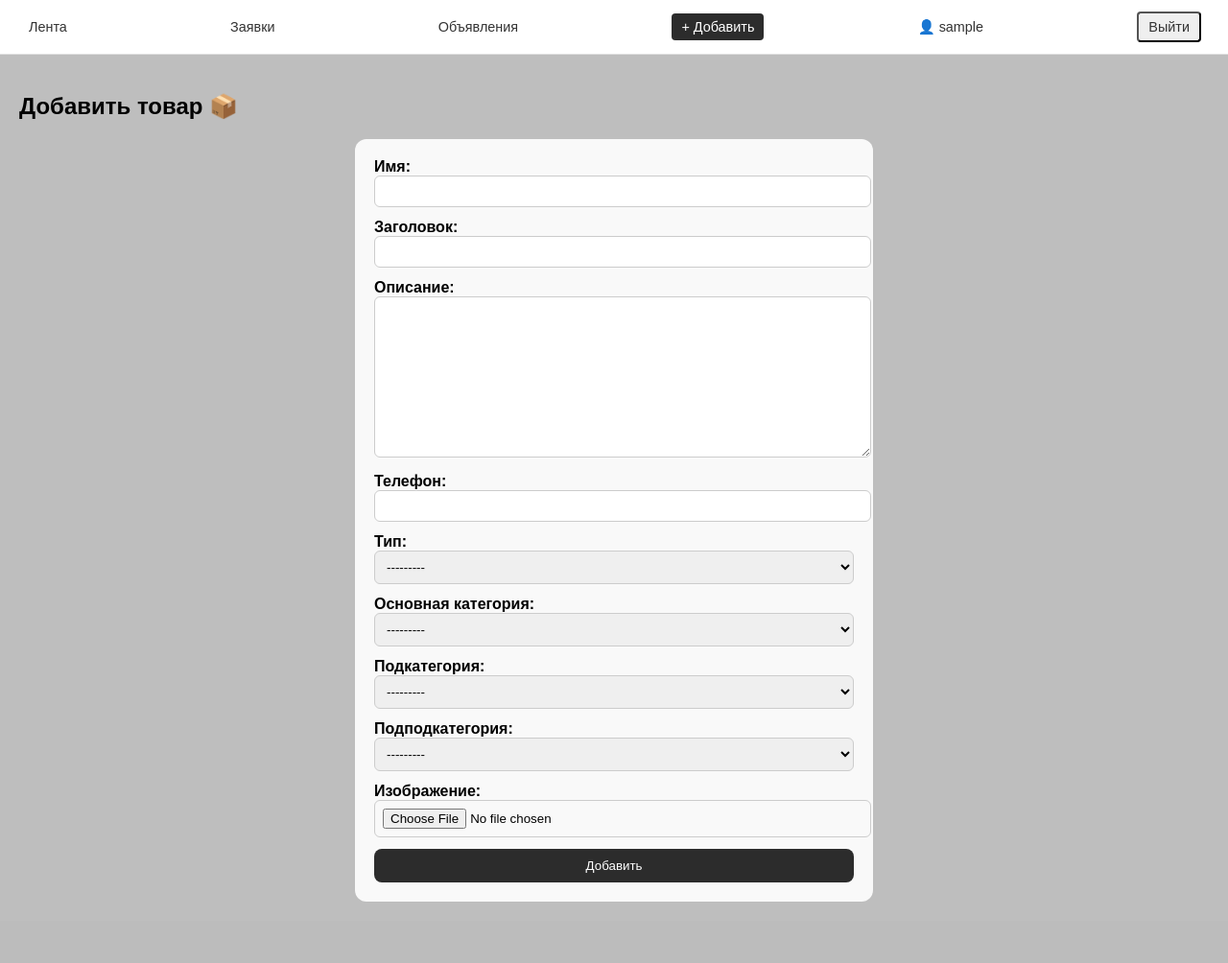
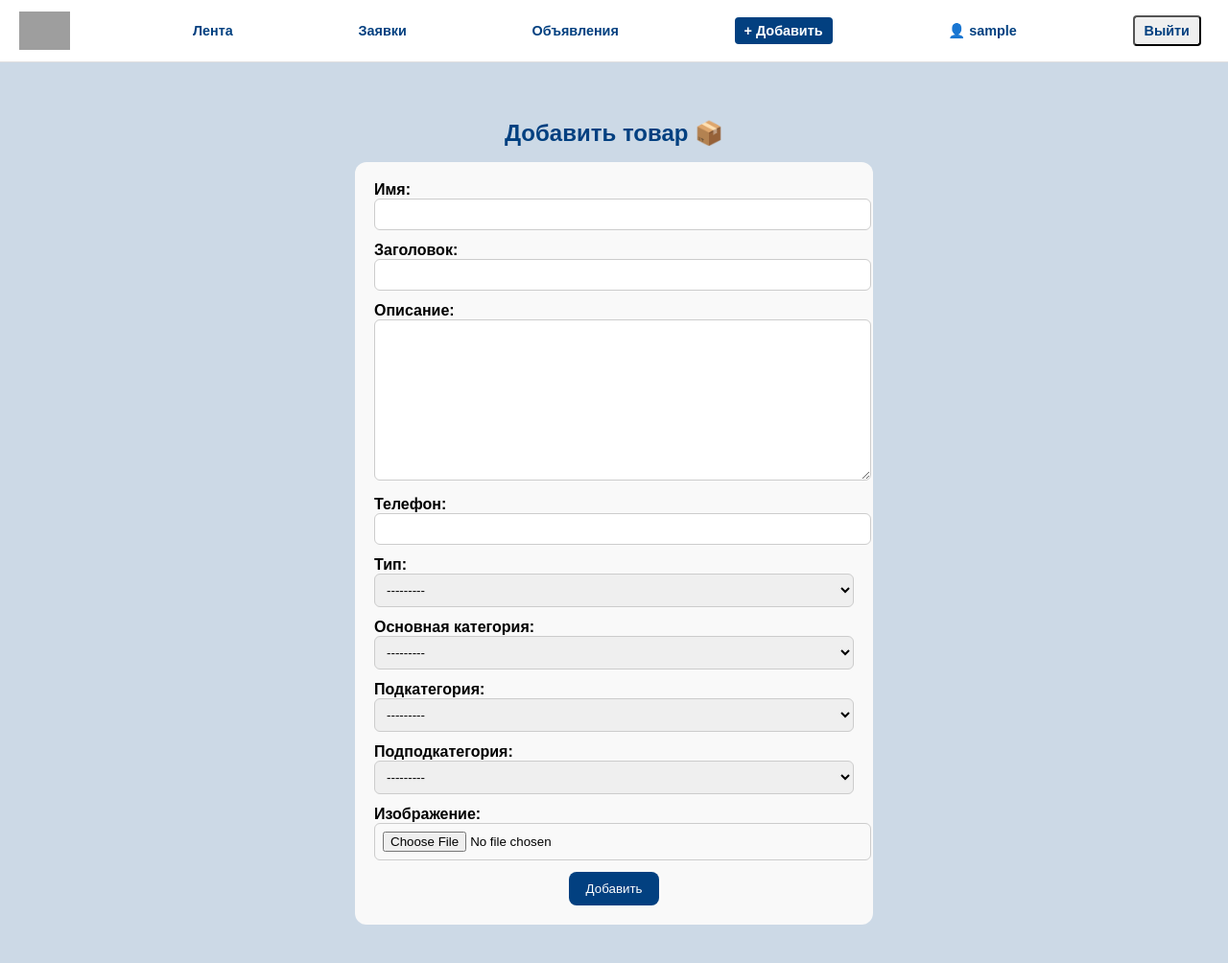
Before and after one commit to AyanaTuryskulova/CharityAlmauWeb, a Django app: page /add/ in a window 1280 px wide. Shown: the whole page at 96% size. Before the commit the page ends 940 px from the top, so only its background shows below. Run offline with Django 5.2, Linux system fonts and the light colour scheme; the visitor is signed in with stand-in values (Sample User, id 1); data that the repository does not hold is empty; grey boxes are pictures that could not be loaded.

Commit message:
новый дизайн

```diff
--- a/core/templates/add_product.html
+++ b/core/templates/add_product.html
@@ -4,10 +4,8 @@
 {% block title %}Добавить товар{% endblock %}
 
 {% block content %}
-
-
-
-<h2>Добавить товар 📦</h2>
+<div class="add-page"> <!-- НОВАЯ обёртка для центрирования -->
+    <h2 class="add-title">Добавить товар 📦</h2>
 
     <form method="post" enctype="multipart/form-data" class="product-form">
         {% csrf_token %}
@@ -37,7 +35,6 @@
             {{ form.type }}
         </div>
 
-    <!-- Используем форму, чтобы сохранить данные -->
         <div>
             <label for="id_main_category">Основная категория:</label>
             {{ form.main_category }}
@@ -60,17 +57,65 @@
 
         <button type="submit">Добавить</button>
     </form>
+</div>
 
 <style>
+    /* Центрируем заголовок и форму по середине экрана */
+    .add-page {
+        min-height: calc(100vh - 120px);
+        /* запас под навбар/отступы */
+        display: flex;
+        flex-direction: column;
+        align-items: center;
+        /* по горизонтали */
+        justify-content: center;
+        /* по вертикали */
+        padding: 20px 12px;
+    }
+
+    .add-title {
+        text-align: center;
+        color: #024080;
+        /* фирменный синий */
+        margin-bottom: 16px;
+    }
+
     .product-form {
         max-width: 500px;
-        margin: auto;
+        width: 100%;
+        margin: 0 auto;
+        /* на всякий случай */
         display: flex;
         flex-direction: column;
         gap: 12px;
         padding: 20px;
         background: #f9f9f9;
         border-radius: 12px;
+    }
+
+    .product-form label {
+        font-weight: bold;
+    }
+
+    .product-form select,
+    .product-form input,
+    .product-form textarea {
+        padding: 8px;
+        border-radius: 6px;
+        border: 1px solid #ccc;
+        width: 100%;
+    }
+
+    /* Кнопка по центру */
+    .product-form button {
+        background-color: #024080;
+        color: white;
+        padding: 10px 18px;
+        border: none;
+        border-radius: 8px;
+        cursor: pointer;
+        align-self: center;
+        /* центрируем кнопку внутри формы */
     }
 
     .back-button {
@@ -86,33 +131,6 @@
 
     .back-button:hover {
         background-color: #ddd;
-    }
-
-
-    .product-form label {
-        font-weight: bold;
-    }
-
-    .product-form select,
-    .product-form input,
-    .product-form textarea {
-        padding: 8px;
-        border-radius: 6px;
-        border: 1px solid #ccc;
-        width: 100%;
-    }
-
-    .product-form button {
-        background-color: #2C2C2C;
-        color: white;
-        padding: 10px;
-        border: none;
-        border-radius: 8px;
-        cursor: pointer;
-    }
-
-    .product-form button:hover {
-        background-color: #2C2C2C;
     }
 </style>
 
@@ -137,6 +155,7 @@
                 });
         }
 
+        if (mainCategory) {
             mainCategory.addEventListener('change', function () {
                 const id = this.value;
                 if (id) {
@@ -145,13 +164,16 @@
                     subSubcategory.disabled = true;
                 }
             });
+        }
 
+        if (subcategory) {
             subcategory.addEventListener('change', function () {
                 const id = this.value;
                 if (id) {
                     loadCategories(id, subSubcategory, '-- Выберите под-подкатегорию --');
                 }
             });
+        }
     });
 </script>
 {% endblock %}
--- a/core/templates/base.html
+++ b/core/templates/base.html
@@ -8,7 +8,7 @@
     <style>
         /* тело и навигация */
         body {
-            background: #BEBEBE;
+            background: #ccd9e6;
             font-family: Arial, sans-serif;
             margin: 0;
             padding: 0;
@@ -18,7 +18,7 @@
             display: flex;
             justify-content: space-between;
             align-items: center;
-            background: #fff;
+            background: #ffffff;
             padding: 12px 20px;
             border-bottom: 1px solid #e0e0e0;
             position: sticky;
@@ -30,7 +30,8 @@
         nav.navbar span,
         nav.navbar form button {
             font-size: .9rem;
-            color: #333;
+            font-weight: bold;
+            color: #024080;
             text-decoration: none;
             padding: 6px 10px;
             border-radius: 4px;
@@ -40,11 +41,11 @@
 
         nav.navbar a:hover,
         nav.navbar form button:hover {
-            background: #f0f0f0;
+            background: #ccd9e6;
         }
 
         nav.navbar a[href$="add/"] {
-            background: #2C2C2C;
+            background: #024080;
             color: #fff;
         }
 
@@ -67,9 +68,14 @@
             }
         }
 
+        .logo {
+            height: 40px;
+            margin-right: 15px;
+        }
+
         /* каждая секция заявок */
         .request-section {
-            background: #ccc;
+            background: #ffffff;
             padding: 16px;
             border-radius: 8px;
         }
@@ -77,13 +83,13 @@
         .request-section h2 {
             margin: 0 0 16px;
             font-size: 1.25rem;
-            color: #333;
+            color: #024080;
         }
 
         /* карточка заявки */
         .request-card {
             display: flex;
-            background: #fff;
+            background: #ccd9e6;
             padding: 16px;
             border-radius: 8px;
             box-shadow: 0 2px 8px rgba(0, 0, 0, 0.1);
@@ -106,7 +112,7 @@
             display: block;
             font-size: 1.1rem;
             margin-bottom: 8px;
-            color: #333;
+            color: #024080;
         }
 
         .request-info span {
@@ -123,8 +129,8 @@
 
         .btn {
             background: #fff;
-            border: 1px solid #c0a660;
-            color: #333;
+            border: 1px solid #024080;
+            color: #024080;
             border-radius: 4px;
             padding: 6px 12px;
             margin-right: 8px;
@@ -192,6 +198,7 @@
 <body>
     {% block navbar %}
     <nav class="navbar">
+        <img src="/media/product_images/almaulogo.png" alt="Логотип" class="logo">
         <a href="{% url 'home' %}">Лента</a>
         <a href="{% url 'requests' %}">Заявки</a>
         <a href="{% url 'my_ads' %}">Объявления</a>
@@ -201,6 +208,7 @@
             <button type="submit">Выйти</button>
         </form>
     </nav>
+
     {% endblock %}
 
     <div class="container">
--- a/core/templates/edit_product.html
+++ b/core/templates/edit_product.html
@@ -88,7 +88,7 @@
 
     .product-form button {
         align-self: flex-start;
-        background-color: #4CAF50;
+        background-color: #207c40;
         color: white;
         padding: 10px 20px;
         border: none;
@@ -99,7 +99,7 @@
     }
 
     .product-form button:hover {
-        background-color: #45a049;
+        background-color: #207c40;
     }
 </style>
 
--- a/core/templates/home.html
+++ b/core/templates/home.html
@@ -6,7 +6,6 @@
 {% block content %}
 <!-- Фильтр -->
 <form method="get" class="filter-form">
-    <label for="category">Фильтр по категории:</label>
     <select name="category" id="category">
         <option value="">Все</option>
         {% for cat in main_categories %}
@@ -68,7 +67,7 @@
 
     .filter-btn {
         padding: 8px 16px;
-        background-color: #2C2C2C;
+        background-color: #024080;
         color: #fff;
         border: none;
         border-radius: 6px;
@@ -77,9 +76,6 @@
         transition: background-color .2s;
     }
 
-    .filter-btn:hover {
-        background-color: #444;
-    }
 
     .product-grid {
         display: grid;
--- a/core/templates/my_ads.html
+++ b/core/templates/my_ads.html
@@ -11,6 +11,11 @@
         grid-template-columns: repeat(auto-fill, minmax(300px, 1fr));
         gap: 1.5rem;
         margin: 2rem 0;
+    }
+
+    h2.mt-4 {
+        color: #024080;
+        /* поменяли цвет заголовка */
     }
 
     /* === Карточка товара === */
```
Also changed, not shown: core/templates/login.html (+5 -5 lines), core/templates/onboarding.html (+6 -4 lines), core/templates/product_detail.html (+8 -6 lines), core/templates/register.html (+5 -5 lines). Lines whose indentation alone changed are shown as unchanged.
